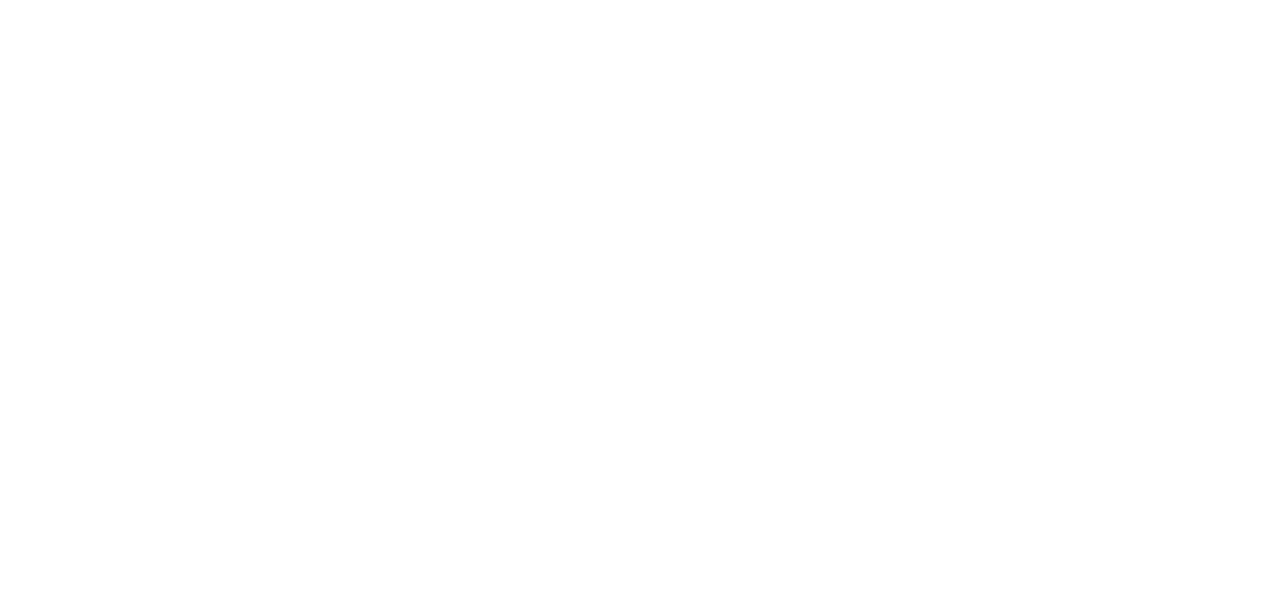
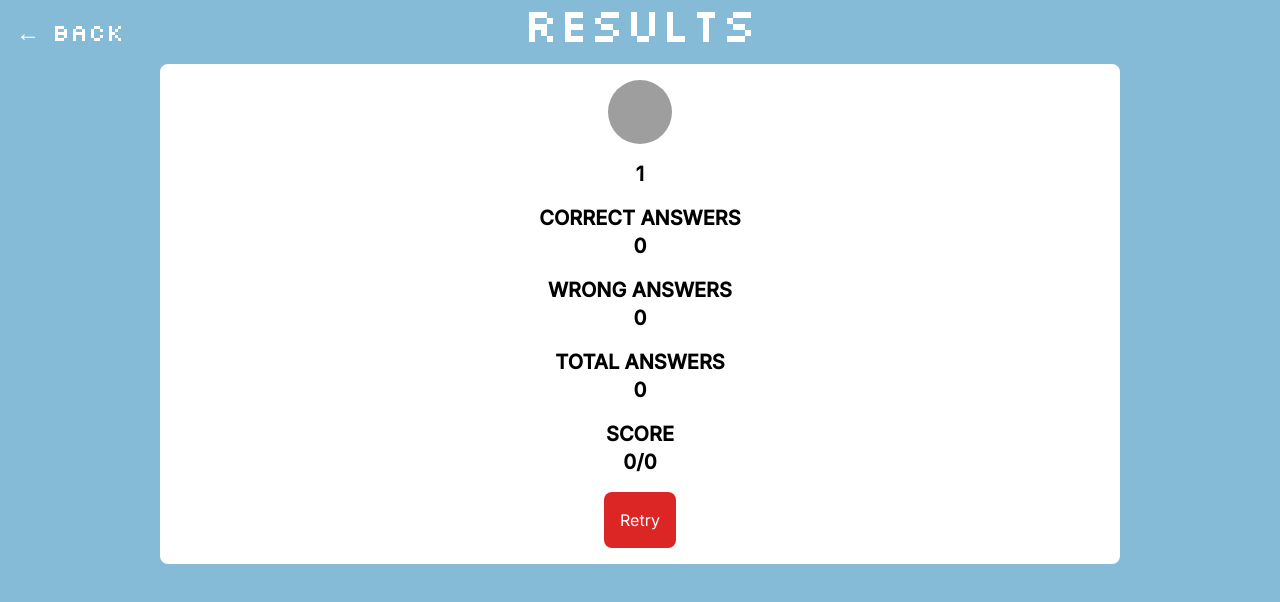
Before and after one commit to ibldzn/quizapp, a React (Vite) app: page /results/1 in a window 1280 px wide. Before the commit this address had no page. Shown: the top 602 px of the page. Built offline with nearby package versions, Linux system fonts and the light colour scheme; grey boxes are pictures that could not be loaded.

Commit message:
feat: results page

```diff
--- a/src/App.tsx
+++ b/src/App.tsx
@@ -4,6 +4,7 @@
 import { BrowserRouter as Router, Routes, Route } from "react-router-dom";
 import { Quiz } from "./pages/Quiz";
 import { About } from "./pages/About";
+import { Results } from "./pages/Results";
 
 function App() {
   return (
@@ -13,6 +14,7 @@
           <Route path="/" element={<Home />} />
           <Route path="/categories" element={<Categories />} />
           <Route path="/categories/:category" element={<Quiz />} />
+          <Route path="/results/:category" element={<Results />} />
           <Route path="/about" element={<About />} />
         </Routes>
       </Router>
--- a/src/components/Category.tsx
+++ b/src/components/Category.tsx
@@ -14,11 +14,11 @@
   const wrongAnswers = answers?.filter((answer) => !answer.isCorrect);
 
   const renderCorrectAnswers = () => (
-    <span className="text-green-500">{correctAnswers?.length || 0}</span>
+    <span className="text-green-600">{correctAnswers?.length || 0}</span>
   );
 
   const renderWrongAnswers = () => (
-    <span className="text-red-500">{wrongAnswers?.length || 0}</span>
+    <span className="text-red-600">{wrongAnswers?.length || 0}</span>
   );
 
   return (
@@ -27,7 +27,7 @@
       className="flex flex-col justify-center items-center relative bg-[#73B1D2] w-full sm:w-[calc(50%_-_2rem)] p-4 rounded-lg"
     >
       <div className="absolute top-4 right-4 w-4 h-4 flex justify-center items-center">
-        <div className="flex flex-col font-inter text-xs text-white">
+        <div className="flex flex-col font-inter text-sm text-white">
           <span>
             {answers?.length || 0}/{questions?.length || 0}
           </span>
--- a/src/hooks/useAnswer.tsx
+++ b/src/hooks/useAnswer.tsx
@@ -6,7 +6,7 @@
 
   const addAnswer = (
     questionNumber: number,
-    answer: number,
+    answerIndex: number,
     isCorrect: boolean
   ) => {
     setAnswer((prev) => ({
@@ -15,7 +15,7 @@
         ...(prev[category] || []),
         {
           questionNumber,
-          answer,
+          answer: answerIndex,
           isCorrect,
         },
       ],
--- a/src/pages/Categories.tsx
+++ b/src/pages/Categories.tsx
@@ -11,9 +11,8 @@
   }, [questions]);
 
   return (
-    <>
     <div className="grid place-items-center w-screen h-screen bg-[#86BBD8] overflow-auto">
-        <div className="flex flex-col my-4">
+      <div className="flex flex-col my-4 text-white">
         <span className="font-silkscreen text-3xl sm:text-5xl text-center">
           Categories
         </span>
@@ -27,6 +26,5 @@
         ))}
       </div>
     </div>
-    </>
   );
 };
--- a/src/pages/Quiz.tsx
+++ b/src/pages/Quiz.tsx
@@ -1,11 +1,11 @@
 import { motion } from "framer-motion";
-import { useNavigate, useParams } from "react-router-dom";
+import { Link, useNavigate, useParams } from "react-router-dom";
 import { useQuestions } from "../context/Questions";
 import { useEffect, useRef, useState } from "react";
 import { Options } from "../components/Options";
 import { useAnswer } from "../hooks/useAnswer";
 
-const TIME_LIMIT = 5; // seconds
+const TIME_LIMIT = 30; // seconds
 
 const formatTime = (timeMs: number) => {
   const minutes = Math.floor(timeMs / 1000 / 60)
@@ -18,6 +18,18 @@
   return `${minutes}:${seconds}`;
 };
 
+const correctIndicator = () => (
+  <div className="flex justify-center items-center w-8 h-8 rounded-full bg-green-600 absolute">
+    <span className="text-white font-bold">✓ Correct</span>
+  </div>
+);
+
+const wrongIndicator = () => (
+  <div className="flex justify-center items-center w-8 h-8 rounded-full bg-red-600 absolute">
+    <span className="text-white font-bold">✗ Wrong</span>
+  </div>
+);
+
 export const Quiz = () => {
   const navigate = useNavigate();
   const questions = useQuestions();
@@ -27,11 +39,12 @@
   const [quizFinished, setQuizFinished] = useState(false);
   const [timePassed, setTimePassed] = useState(0);
   const [activeQuestions, setActiveQuestions] = useState(questions[category!]);
-  const [questionNumber, setQuestionNumber] = useState(answers?.length || 0);
+  const [questionNumber, setQuestionNumber] = useState(
+    answers && answers.length ? answers.length - 1 : 0
+  );
   const [currentQuestion, setCurrentQuestion] = useState(
     activeQuestions[questionNumber]
   );
-  const [selectedAnswer, setSelectedAnswer] = useState(-1);
 
   const setupTimer = () => {
     if (timerRef.current) {
@@ -50,10 +63,9 @@
       setTimePassed(0);
     } else {
       setQuizFinished(true);
-
-      // setTimeout(() => {
-      //   navigate(`/results/${category}`);
-      // }, 2000);
+      setTimeout(() => {
+        navigate(`/results/${category}`);
+      }, 2000);
     }
   };
 
@@ -75,7 +87,15 @@
   }, [timePassed]);
 
   return (
-    <div className="flex flex-col items-center w-screen h-screen bg-[#86BBD8] overflow-auto p-4">
+    <div className="flex flex-col items-center relative w-screen h-screen bg-[#86BBD8] overflow-auto p-4">
+      <Link
+        to="/categories"
+        className="absolute top-0 left-0 m-4 text-white font-silkscreen text-2xl"
+      >
+        <span className="text-white font-silkscreen text-sm sm:text-md md:text-2xl">
+          ← Back
+        </span>
+      </Link>
       <h1 className="text-3xl sm:text-5xl text-center font-silkscreen text-white">
         {category}
       </h1>
@@ -127,17 +147,21 @@
               className="flex flex-col text-start font-inter bg-[#6595d0] w-full p-4 rounded-lg hover:cursor-pointer hover:bg-[#4a80c0]"
               onClick={() => {
                 if (
-                  !answers.find(
+                  !answers?.find(
                     (answer) => answer.questionNumber === questionNumber
                   )
                 ) {
+                  clearInterval(timerRef.current!);
                   addAnswer(
                     questionNumber,
                     index,
                     index === currentQuestion.answer
                   );
                 }
-                handleNextQuestion();
+                setTimeout(() => {
+                  handleNextQuestion();
+                  setupTimer();
+                }, 1000);
               }}
             >
               {choice}
--- /dev/null
+++ b/src/pages/Results.tsx
@@ -0,0 +1,75 @@
+import { Link, useNavigate, useParams } from "react-router-dom";
+import { useAnswer } from "../hooks/useAnswer";
+
+export const Results = () => {
+  const navigate = useNavigate();
+  const { category } = useParams();
+  const { answers, resetAnswers } = useAnswer(category!);
+
+  return (
+    <div className="flex flex-col w-screen h-screen bg-[#86BBD8] overflow-auto relative">
+      <Link
+        to="/categories"
+        className="absolute top-0 left-0 m-4 text-white font-silkscreen text-2xl"
+      >
+        <span className="text-white font-silkscreen text-sm sm:text-md md:text-2xl">
+          ← Back
+        </span>
+      </Link>
+      <span className="font-silkscreen text-3xl sm:text-5xl text-center text-white">
+        Results
+      </span>
+      <div className="flex flex-col justify-center items-center mt-4">
+        <div className="flex flex-col justify-center items-center bg-white w-3/4 p-4 rounded-lg">
+          <img
+            src={`/${category}-logo.png`}
+            alt={category}
+            className="w-16 h-16 object-cover rounded-full"
+          />
+          <span className="font-inter font-semibold uppercase sm:text-xl text-center mt-4">
+            {category}
+          </span>
+          <div className="flex flex-col justify-center items-center mt-4">
+            <span className="font-inter font-semibold uppercase sm:text-xl text-center">
+              Correct Answers
+            </span>
+            <span className="font-inter font-semibold uppercase sm:text-xl text-center">
+              {answers?.filter((answer) => answer.isCorrect).length || 0}
+            </span>
+
+            <span className="font-inter font-semibold uppercase sm:text-xl text-center mt-4">
+              Wrong Answers
+            </span>
+            <span className="font-inter font-semibold uppercase sm:text-xl text-center">
+              {answers?.filter((answer) => !answer.isCorrect).length || 0}
+            </span>
+
+            <span className="font-inter font-semibold uppercase sm:text-xl text-center mt-4">
+              Total Answers
+            </span>
+            <span className="font-inter font-semibold uppercase sm:text-xl text-center">
+              {answers?.length || 0}
+            </span>
+
+            <span className="font-inter font-semibold uppercase sm:text-xl text-center mt-4">
+              Score
+            </span>
+            <span className="font-inter font-semibold uppercase sm:text-xl text-center">
+              {answers?.filter((answer) => answer.isCorrect).length || 0}/
+              {answers?.length || 0}
+            </span>
+          </div>
+          <button
+            className="flex flex-col text-start text-white font-inter bg-red-600 p-4 rounded-lg hover:cursor-pointer hover:bg-red-700 mt-4"
+            onClick={() => {
+              resetAnswers();
+              navigate(`/categories/${category}`);
+            }}
+          >
+            Retry
+          </button>
+        </div>
+      </div>
+    </div>
+  );
+};
```
Lines whose indentation alone changed are shown as unchanged.
